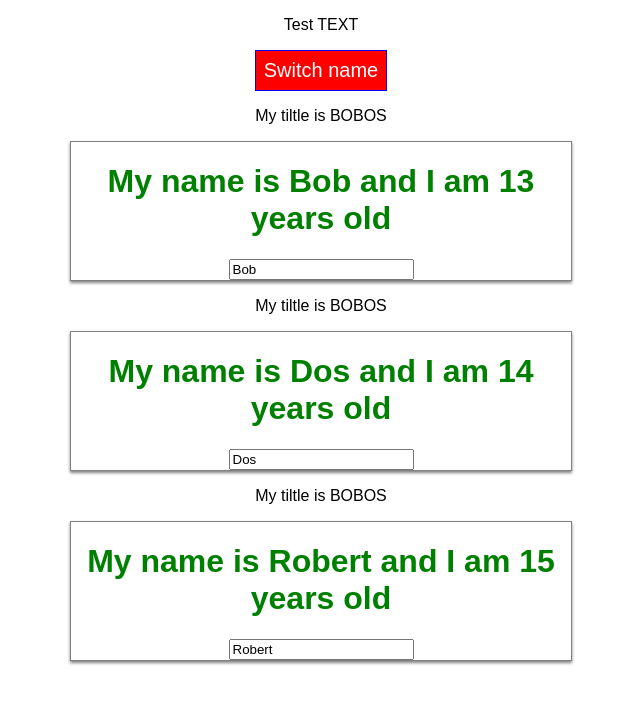
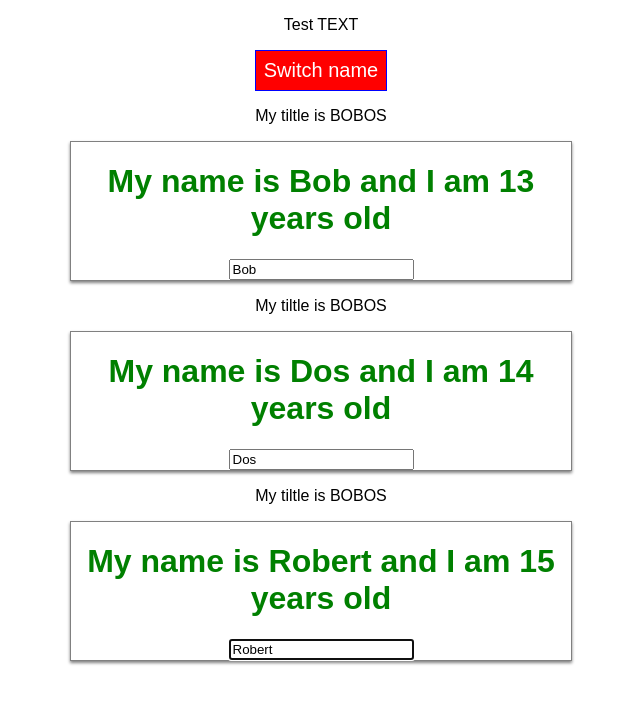
Before and after one commit to AndreiEgorov/random-react, a React (Create React App) app in the folder react-complete/: page / in a window 1280 px wide. Both pictures are taken after a click on the button "Switch name". Shown: the top 704 px of the page, without its empty margins (319-959 px from the left). Built offline with nearby package versions, Linux system fonts and the light colour scheme.

Commit message:
rememeber using REFs

```diff
--- a/react-complete/src/Persons/Person/Person.js
+++ b/react-complete/src/Persons/Person/Person.js
@@ -8,6 +8,15 @@ import PropTypes from 'prop-types';
 
 
 class Person extends Component {
+  constructor(props){
+    super(props);
+    this.inputElementRef = React.createRef()
+  }
+
+  componentDidMount(){
+    this.inputElementRef.current.focus()
+  }
+
   render() {
     const style = {
       "@media (min-width: 500px)": {
@@ -22,6 +31,10 @@ class Person extends Component {
           </h1>
           <h1>{this.props.children}</h1>
           <input
+            //old way ref
+            // ref={(inputEl)=> {this.inputElem = inputEl}}
+            //new way ref
+            ref={this.inputElementRef}
             type="text"
             onChange={this.props.changed}
             value={this.props.name}
```
